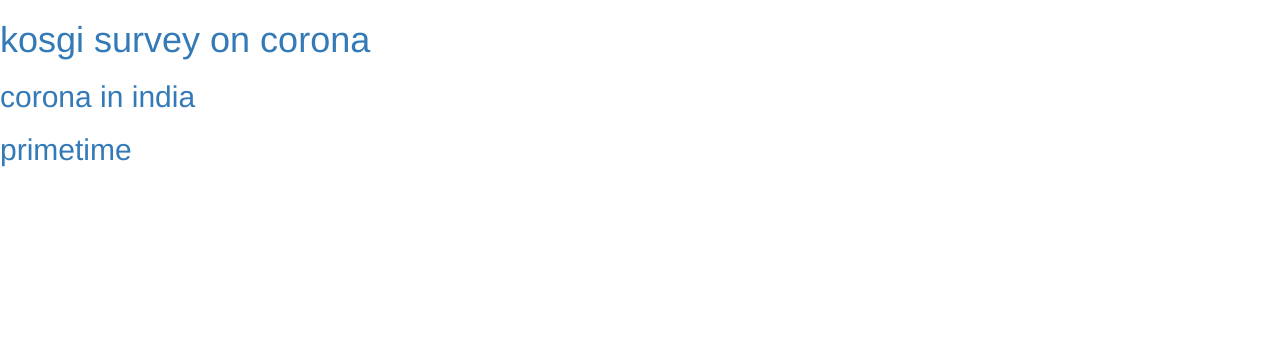
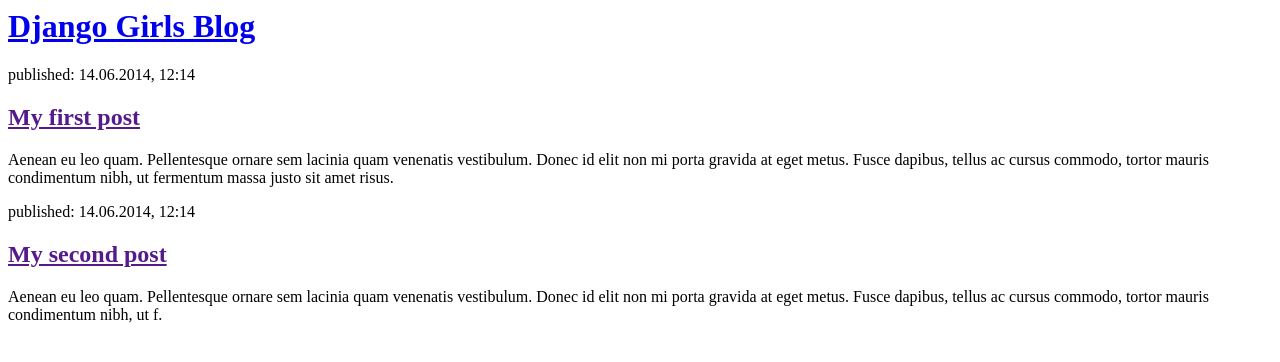
Before and after one commit to kosginitin/my-first-blog, a Django app: page / in a window 1280 px wide. Shown: the top 362 px of the page. Run offline with Django 3.2, Linux system fonts and the light colour scheme; some libraries are stand-ins or nearby versions.

Commit message:
Changed the HTML for the site.

```diff
--- a/blog/templates/blog/post_list.html
+++ b/blog/templates/blog/post_list.html
@@ -1,24 +1,22 @@
 <html>
     <head>
-	<link rel="stylesheet" href="//maxcdn.bootstrapcdn.com/bootstrap/3.2.0/css/bootstrap.min.css">
-	<link rel="stylesheet" href="//maxcdn.bootstrapcdn.com/bootstrap/3.2.0/css/bootstrap-theme.min.css">
-        <title>kosgi's blog</title>
+        <title>Django Girls blog</title>
     </head>
     <body>
         <div>
-            <h1><a href="https://www.worldometers.info/coronavirus/">kosgi survey on corona</a></h1>
+            <h1><a href="/">Django Girls Blog</a></h1>
         </div>
 
         <div>
-
-            <h2><a href="https://timesofindia.indiatimes.com/india/coronavirus-india-live-news-updates-total-number-of-covid-cases-in-india-count-state-wise-death-toll/liveblog/75000767.cms">corona in india</a></h2>
-
+            <p>published: 14.06.2014, 12:14</p>
+            <h2><a href="">My first post</a></h2>
+            <p>Aenean eu leo quam. Pellentesque ornare sem lacinia quam venenatis vestibulum. Donec id elit non mi porta gravida at eget metus. Fusce dapibus, tellus ac cursus commodo, tortor mauris condimentum nibh, ut fermentum massa justo sit amet risus.</p>
         </div>
 
         <div>
-
-            <h2><a href="https://www.primevideo.com/">primetime</a></h2>
-
+            <p>published: 14.06.2014, 12:14</p>
+            <h2><a href="">My second post</a></h2>
+            <p>Aenean eu leo quam. Pellentesque ornare sem lacinia quam venenatis vestibulum. Donec id elit non mi porta gravida at eget metus. Fusce dapibus, tellus ac cursus commodo, tortor mauris condimentum nibh, ut f.</p>
         </div>
     </body>
 </html>
--- a/blog/views.py
+++ b/blog/views.py
@@ -1,5 +1,7 @@
 from django.shortcuts import render
+from django.utils import timezone
+from .models import Post
 
-# Create your views here.
 def post_list(request):
-    return render(request, 'blog/post_list.html', {})
+    posts = Post.objects.filter(published_date__lte=timezone.now()).order_by('published_date')
+    return render(request, 'blog/post_list.html', {'posts': posts})
```
